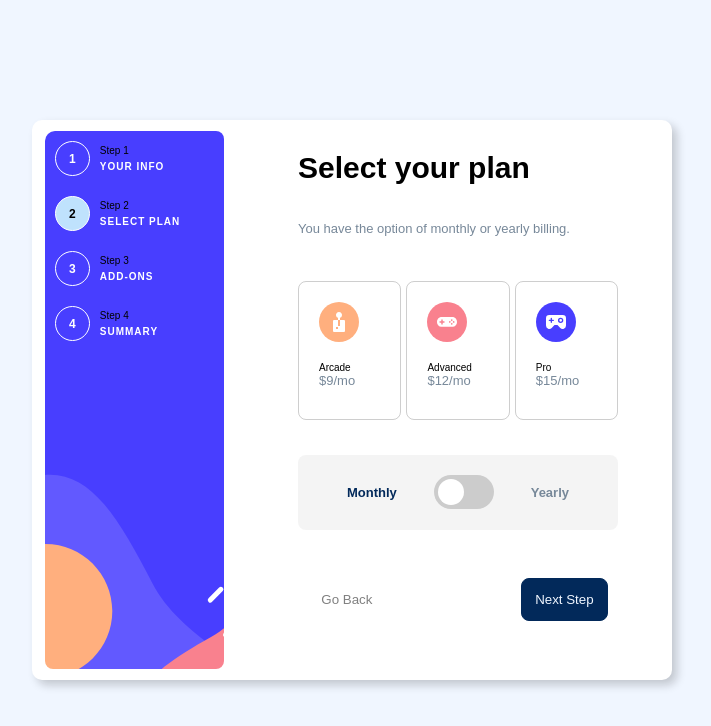
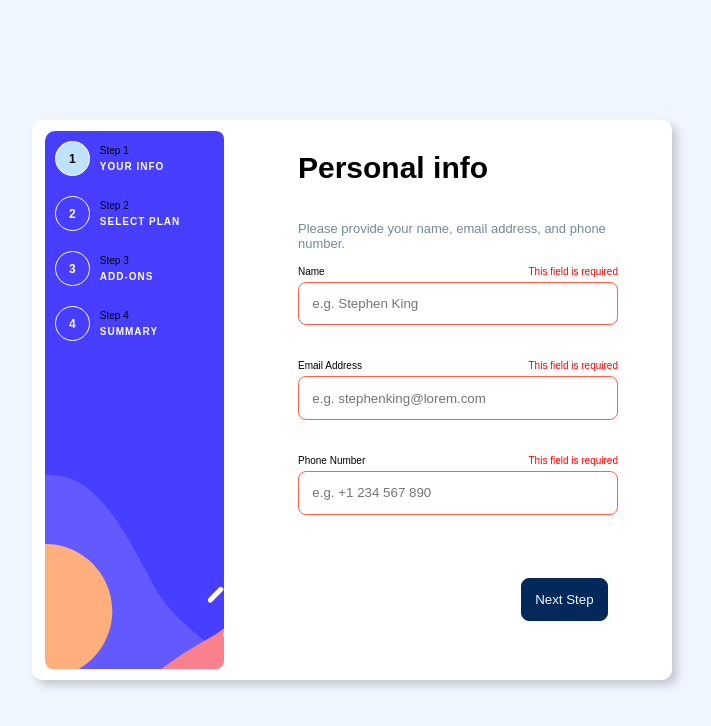
Before and after one commit to Kaboox/form, a plain HTML site: page index.html in a window 1280 px wide. Both pictures are taken after a click on the button "Next Step". Shown: the whole page, without its empty margins (288-999 px from the left). Drawn offline with Linux system fonts and the light colour scheme.

Commit message:
added input error handling, next step to do

```diff
--- a/index.html
+++ b/index.html
@@ -51,18 +51,27 @@
     <p class="blank-text step-desc">Please provide your name, email address, and phone number.</p>
 
     <div class="input-box">
-      <label for="">Name</label>
-      <input type="text" placeholder="e.g. Stephen King">
+      <div class="input-text">
+        <label for="name">Name</label>
+        <p class="error disable">This field is required</p>
+      </div>
+      <input type="text" placeholder="e.g. Stephen King" id="name">
     </div>
 
     <div class="input-box">
-      <label for="">Email Address</label>
-      <input type="email" placeholder="e.g. stephenking@lorem.com" name="" id="">
+      <div class="input-text">
+        <label for="email">Email Address</label>
+        <p class="error disable">This field is required</p>
+      </div>
+      <input type="email" placeholder="e.g. stephenking@lorem.com" id="email">
     </div>
 
     <div class="input-box">
-      <label for="">Phone Number</label>
-      <input type="number" placeholder="e.g. +1 234 567 890">
+      <div class="input-text">
+        <label for="number">Phone Number</label>
+        <p class="error disable">This field is required</p>
+      </div>
+      <input type="number" placeholder="e.g. +1 234 567 890" id="number">
     </div>
 
 
@@ -224,18 +233,27 @@
       <p class="blank-text">Please provide your name, email address, and phone number.</p>
 
       <div class="input-box input-box-name">
-        <label for="">Name</label>
-        <input type="text" placeholder="e.g. Stephen King">
+        <div class="input-text">
+          <label for="name">Name</label>
+          <p class="error disable">This field is required</p>
+        </div>
+        <input type="text" placeholder="e.g. Stephen King" id="name">
       </div>
 
       <div class="input-box input-box-email">
-        <label for="">Email Address</label>
-        <input type="email" placeholder="e.g. stephenking@lorem.com" name="" id="">
+        <div class="input-text">
+          <label for="email">Email Address</label>
+          <p class="error disable">This field is required</p>
+        </div>
+        <input type="email" placeholder="e.g. stephenking@lorem.com" id="email">
       </div>
 
       <div class="input-box input-box-number">
-        <label for="">Phone Number</label>
-        <input type="text" placeholder="e.g. +1 234 567 890">
+        <div class="input-text">
+          <label for="number">Phone Number</label>
+          <p class="error disable">This field is required</p>
+        </div>
+        <input type="text" placeholder="e.g. +1 234 567 890" id="number">
       </div>
       <div class="next">
         <button class="prev-btn disable">Go Back</button>
--- a/js/script.js
+++ b/js/script.js
@@ -11,6 +11,10 @@ const nav1 = document.querySelectorAll('.first')
 const nav2 = document.querySelectorAll('.second')
 const nav3 = document.querySelectorAll('.third')
 const nav4 = document.querySelectorAll('.fourth')
+
+const nameInput = document.querySelectorAll('#name');
+const emailInput = document.querySelectorAll('#email');
+const numberInput = document.querySelectorAll('#number');
 
 const mobile1 = document.querySelector(".mobile-1");
 const mobile2 = document.querySelector(".mobile-2");
@@ -54,6 +58,19 @@ const disableAll = () => {
 		})
 }
 
+const syncInputs = (type) => {
+	if(type==0) {
+		nameInput[0].value = nameInput[1].value
+	emailInput[0].value = emailInput[1].value
+	numberInput[0].value = numberInput[1].value
+	} else {
+		nameInput[1].value = nameInput[0].value
+	emailInput[1].value = emailInput[0].value
+	numberInput[1].value = numberInput[0].value
+	}
+
+}
+
 const displayCheck = () => {
 	if (step == 1) {
 		disableAll();
@@ -95,6 +112,44 @@ const displayCheck = () => {
 	}
 };
 
+const manageInputs = (type) => {
+	if(type == 'name') {
+		nameInput.forEach(input => {
+			const errorMsg = input.closest('.input-box').querySelector('.error');
+			if(input.value == '') {
+			errorMsg.classList.remove('disable')
+			input.classList.add('input-error');
+			} else {
+			errorMsg.classList.add('disable')
+			input.classList.remove('input-error');
+			}
+		})
+	} else if(type == 'email') {
+		emailInput.forEach(input => {
+			const errorMsg = input.closest('.input-box').querySelector('.error');
+			if(input.value == '') {
+			errorMsg.classList.remove('disable')
+			input.classList.add('input-error');
+			} else {
+			errorMsg.classList.add('disable')
+			input.classList.remove('input-error');
+			}
+		})
+	} else {
+		numberInput.forEach(input => {
+			const errorMsg = input.closest('.input-box').querySelector('.error');
+			if(input.value == '') {
+			errorMsg.classList.remove('disable')
+			input.classList.add('input-error');
+			} else {
+			errorMsg.classList.add('disable')
+			input.classList.remove('input-error');
+			}
+		})
+	}
+
+}
+
 const managePrevBtn = (mode) => {
 	if (mode == 1) {
 		prevBtns.forEach(btn => {
@@ -115,8 +170,13 @@ const managePrevBtn = (mode) => {
 
 nextStepBtn.forEach((btn) => {
 	btn.addEventListener("click", () => {
-		step++;
-		displayCheck();
+		if(step==1) {
+			syncInputs(1);
+			manageInputs('name')
+			manageInputs('email')
+			manageInputs('number')
+		}
+
 	});
 });
 
--- a/sass/style.scss
+++ b/sass/style.scss
@@ -166,6 +166,15 @@ body {
 		gap: 0.5em;
 		width: 100%;
 
+		.input-text {
+			display: flex;
+			justify-content: space-between;
+		}
+
+		.error {
+			color: red;
+		}
+
 		label {
 			font-size: 1.2rem;
 			font-weight: bold;
@@ -175,6 +184,10 @@ body {
 			border: 1px solid lightgray;
 			padding: 0.8em;
 			border-radius: 5px;
+		}
+
+		.input-error {
+			border: 1px solid tomato;
 		}
 
 		input:focus {
@@ -463,10 +476,25 @@ body {
 				flex-direction: column;
 				gap: 0.5em;
 
+				.input-text {
+					display: flex;
+					justify-content: space-between;
+				}
+
+				.error {
+					color: red;
+				}
+
+
+
 				input {
 					padding: 1em;
 					border: 1px solid lightgray;
 					border-radius: 8px;
+				}
+
+				.input-error {
+					border: 1px solid tomato;
 				}
 
 				input:focus {
```
Also changed, not shown: sass/style.css, 1 other file.
